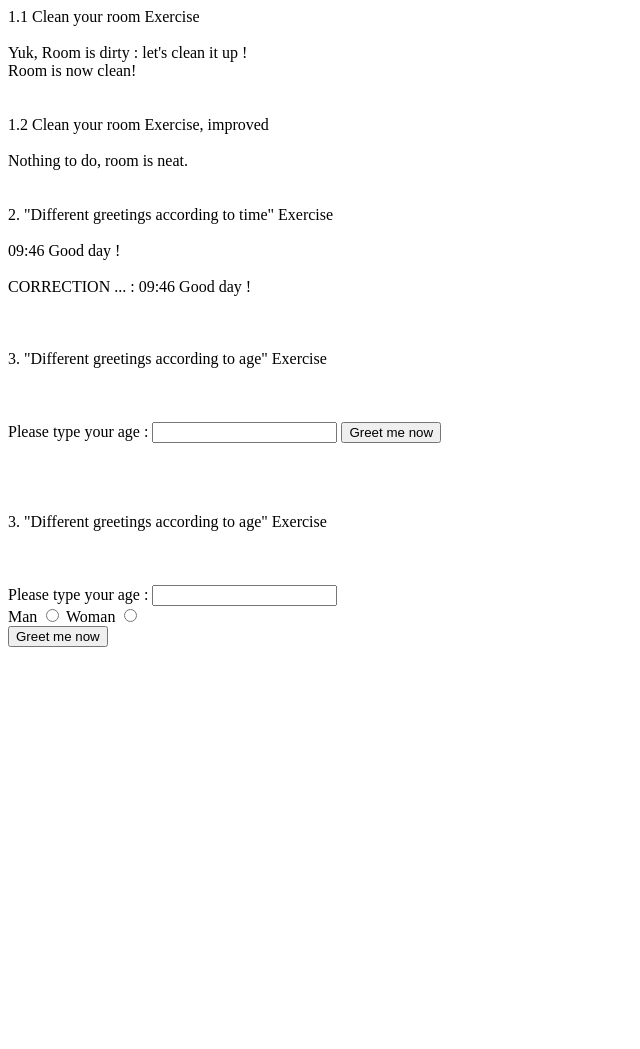
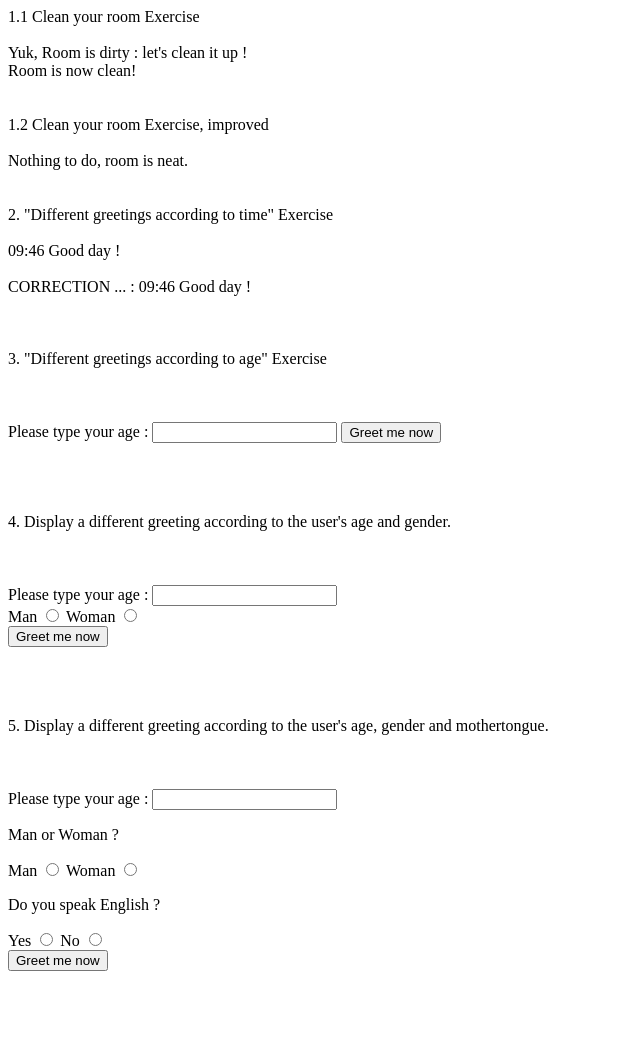
Before and after one commit to Carole-GRD/PHP, a PHP site: page / in a window 1280 px wide. Shown: the whole page, without its empty margins (0-640 px from the left). Before the commit the page ends 647 px from the top, so only its background shows below. Run offline with PHP 8.4, Linux system fonts and the light colour scheme.

Commit message:
conditions exo_5

```diff
--- a/phpFundamentals/condition/conditions.php
+++ b/phpFundamentals/condition/conditions.php
@@ -27,6 +27,9 @@
 
             require 'exos/exo_4.php';
             echo "<br>";
+
+            require 'exos/exo_5.php';
+            echo "<br>";
         ?>
     </body>
 </html>
--- a/phpFundamentals/condition/exos/exo_4.php
+++ b/phpFundamentals/condition/exos/exo_4.php
@@ -3,7 +3,7 @@
 
 
 <?php
-    echo'3. "Different greetings according to age" Exercise';
+    echo'4. Display a different greeting according to the user\'s age and gender.';
     echo "<br><br>";
 
     if ((isset($_GET['age'])) AND (isset($_GET['gender']))) {
--- /dev/null
+++ b/phpFundamentals/condition/exos/exo_5.php
@@ -0,0 +1,52 @@
+
+<!-- https://www.php.net/manual/fr/control-structures.alternative-syntax.php -->
+
+
+<?php
+    echo'5. Display a different greeting according to the user\'s age, gender and mothertongue.';
+    echo "<br><br>";
+
+    if ((isset($_GET['age'])) AND (isset($_GET['gender'])) AND (isset($_GET['mothertongue']))) {
+
+        if ($_GET['gender'] == 'woman') $gender = 'Miss';
+        else $gender = 'Mister';
+
+        if ($_GET['mothertongue'] == 'yes')  $greetings = 'Hello ';
+        else  $greetings = 'Aloha ';
+
+
+        if ( ($_GET['age'] >= 0) AND ($_GET['age'] < 12) ) echo  $greetings . $gender . ' kiddo !';
+        elseif ($_GET['age'] < 18) echo  $greetings . $gender . ' Teenager !';
+        elseif ($_GET['age'] < 115) echo  $greetings . $gender . ' Adult !';
+        elseif ($_GET['age'] >= 115) echo 'Wow! Still alive ' . $gender . ' ? Are you a robot, like me ? Can I hug you ?';
+
+    }
+
+    echo "<br><br>";
+
+?>
+
+
+<form method="get" action="">
+    <div>
+        <label for="age">Please type your age :</label>
+        <input type="number" name="age">
+    </div>
+    <div>
+        <p>Man or Woman ?</p>
+        <label for="gender">Man</label>
+        <input type="radio" name="gender" value="man">
+        <label for="gender">Woman</label>
+        <input type="radio" name="gender" value="woman">
+    </div>
+    <div>
+        <p>Do you speak English ?</p>
+        <label for="mothertongue">Yes</label>
+        <input type="radio" name="mothertongue" value="yes">
+        <label for="mothertongue">No</label>
+        <input type="radio" name="mothertongue" value="no">
+    </div>
+    <input type="submit" name="submit" value="Greet me now">
+</form>
+
+<?php echo "<br><br>"; ?>
```
